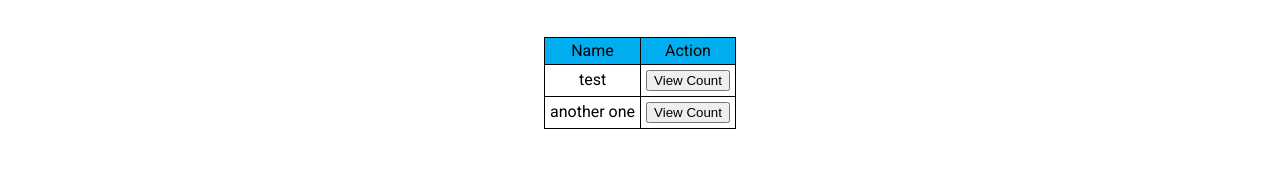
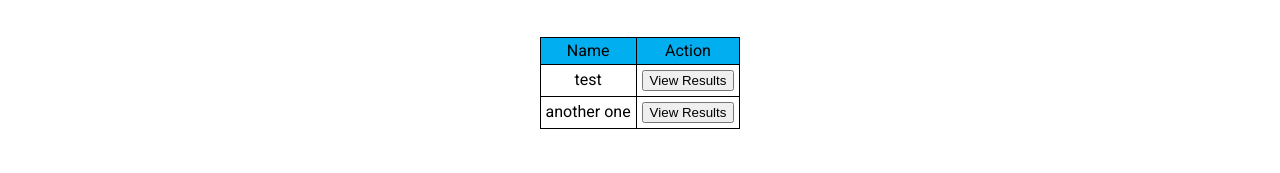
Before and after one commit to Kal-elthegreat/llamas, a React (Create React App) app in the folder final-proj/: page /election in a window 1280 px wide. Shown: the part 275-448 px from the top of the page. Built offline with nearby package versions, Linux system fonts and the light colour scheme; data requests are answered from the project's data file; a web font is replaced by a local one.

Commit message:
working state to view row

```diff
--- a/final-proj/src/App.js
+++ b/final-proj/src/App.js
@@ -12,7 +12,7 @@ export const App = () => {
       <Route path="/" element={<Layout />}>
         <Route index element={<Home />}/>
         <Route path="register" element={
-          <Provider store = {llamasStore}>
+          <Provider store={llamasStore}>
              <RegisterVoter/>
           </Provider>
         }/>
--- a/final-proj/src/components/election/ElectionResults.js
+++ b/final-proj/src/components/election/ElectionResults.js
@@ -2,10 +2,10 @@ import './index.css'
 
 export const ElectionResults = (props) => {
 
-    const { shouldDisplayResults } = props; // need a questionnaire array of objects
+    const { shouldDisplay } = props; // need a questionnaire: array of question objects
     return (
         <div >
-            {shouldDisplayResults && (
+            {shouldDisplay && (
                 <>
                     <h1 className='results-header'>Results</h1>
                     <table className="election-results">
--- a/final-proj/src/components/election/ElectionRow.js
+++ b/final-proj/src/components/election/ElectionRow.js
@@ -1,9 +1,17 @@
+
+
 export const ElectionRow = (props) => {
-    const { election, viewRow} = props;
+    const { election, viewResults,shouldDisplayResults} = props;
+
+    const submitViewResults = (id) => {
+        shouldDisplayResults(true);
+        viewResults(id)
+    }
+
     return (
         <tr>
             <td>{election.name}</td>
-            <td><button onClick={() => {console.log(`display results for ${election.id}`)}}>View Count</button></td>{/* get obj by id, set should display to true */}
+            <td><button onClick={() => submitViewResults(election.id)}>View Results</button></td>{/* get obj by id, set should display to true */}
         </tr>
     )
 }
--- a/final-proj/src/components/election/ElectionsTable.js
+++ b/final-proj/src/components/election/ElectionsTable.js
@@ -2,7 +2,7 @@ import { ElectionRow } from './ElectionRow';
 import './index.css'
 
 export const ElectionsTable = (props) => {
-    const { data, viewRow } = props;
+    const { elections, viewResults,shouldDisplayResults } = props;
     return (
         <table className='elections-table'>
             <thead>
@@ -12,12 +12,13 @@ export const ElectionsTable = (props) => {
                 </tr>
             </thead>
             <tbody>
-                {data.map(el => {
+                {elections.map(el => {
                     return (
                         <ElectionRow
                             key={el.id}
                             election={el}
-                            viewRow={viewRow}
+                            viewResults={viewResults}
+                            shouldDisplayResults={shouldDisplayResults}
                         />
                     )
                 })}
--- a/final-proj/src/components/election/actions/electionActions.js
+++ b/final-proj/src/components/election/actions/electionActions.js
@@ -1,4 +1,8 @@
 
 
-export const VIEW_ROW_ACTION = "[Election] VIEW_ROW";
+export const VIEW_RESULTS_ACTION = "[Election] VIEW_RESULTS";
 export const SHOULD_DISPLAY_RESULTS_ACTION = "[Election] SHOULD_DISPLAY_RESULTS";
+
+
+export const createViewResultsAction = (electionId) => ({ type: VIEW_RESULTS_ACTION, electionId})
+export const createShouldDisplayResultsAction = (bool) => ({ type: SHOULD_DISPLAY_RESULTS_ACTION, bool})
--- a/final-proj/src/components/election/createElection.js
+++ b/final-proj/src/components/election/createElection.js
@@ -4,17 +4,19 @@ import { useLlamasStore } from '../../shared/useLlamasStore'
 
 export const CreateElection = () => {
     // grab necessary state from store here and pass to children
-    const {viewRow,shouldDisplayResults,questionnaire} = useLlamasStore()
+    const { viewResults,shouldDisplayResults, election,shouldDisplay } = useLlamasStore();
+
     return (
         <div className='election-container'>
             {/* <Form /> */}
             <ElectionsTable
-                data={data}
-                viewRow={viewRow}
+                elections={data} /*elections should be an array of objects*/
+                viewResults={viewResults}
+                shouldDisplayResults={shouldDisplayResults}
             />
             <ElectionResults
-                shouldDisplayResults={shouldDisplayResults}
-                questionnaire={questionnaire}
+                shouldDisplay={shouldDisplay}
+                // questionnaire={questionnaire}
             />
         </div>
     )
--- a/final-proj/src/shared/llamasReducer.js
+++ b/final-proj/src/shared/llamasReducer.js
@@ -1,4 +1,5 @@
 import { combineReducers } from "redux";
+import { VIEW_RESULTS_ACTION,SHOULD_DISPLAY_RESULTS_ACTION } from "../components/election/actions/electionActions";
 import { CANCEL_EDIT_VOTER_ACTION, EDIT_VOTER_REQUEST_ACTION, REFRESH_VOTERS_DONE_ACTION, SORT_VOTERS_ACTION } from "../components/register/registerVoterActions";
 
 const votersReducer = (voters=[],action)=>{
@@ -25,8 +26,25 @@ const sortObjReducer = (sortObj={order:true,column:'ID'},action)=>{
     return sortObj;
 }
 
+// Elections Reducers
+const viewResultsReducer = (election = [], action) => {
+    if (action.type === VIEW_RESULTS_ACTION) {
+        return election
+        //return state.find(el => el ===action.id) //should find the matching id from the array of elections
+    }
+    return election;
+}
+const displayResultsReducer = (shouldDisplay = false, action) => {
+    if (action.type === SHOULD_DISPLAY_RESULTS_ACTION) {
+        return shouldDisplay = true //should determine if we display the list of questions for an election
+    }
+    return shouldDisplay;
+}
+
 export const llamasReducer = combineReducers({
     voters: votersReducer,
     editVoterId: editVoterIdRedcuer,
-    sortObj: sortObjReducer
+    sortObj: sortObjReducer,
+    election: viewResultsReducer,
+    shouldDisplay: displayResultsReducer
 })
--- a/final-proj/src/shared/llamasStore.js
+++ b/final-proj/src/shared/llamasStore.js
@@ -4,6 +4,4 @@ import { llamasReducer } from "./llamasReducer";
 import { composeWithDevTools } from '@redux-devtools/extension';
 
 
-
-export const llamasStore =
-createStore(llamasReducer,composeWithDevTools(applyMiddleware(thunk)));
+export const llamasStore = createStore(llamasReducer,composeWithDevTools(applyMiddleware(thunk)));
--- a/final-proj/src/shared/useLlamasStore.js
+++ b/final-proj/src/shared/useLlamasStore.js
@@ -1,14 +1,18 @@
 import { useEffect, useMemo } from "react";
 import { useDispatch, useSelector } from "react-redux";
 import { bindActionCreators } from "redux";
+import { createViewResultsAction,createShouldDisplayResultsAction } from "../components/election/actions/electionActions";
 import { addVoter, refreshVoters,saveVoter,deleteVoter, createSortVotersAction, createEditVoterAction, createCancelEditVoterAction } from "../components/register/registerVoterActions";
 import { selectEditVoterId, selectSortedVoters, selectSortObj } from "../components/register/registerVoterSelectors";
 
 
-export const useLlamasStore=()=>{
+export const useLlamasStore = ()=> {
     const voters = useSelector(selectSortedVoters);
     const editVoterId = useSelector(selectEditVoterId);
     const sortObj = useSelector(selectSortObj);
+    const election = useSelector(state => state.election);
+    const shouldDisplay = useSelector(state => state.shouldDisplay);
+    console.log(election,shouldDisplay)
 
     const dispatch = useDispatch();
 
@@ -19,13 +23,14 @@ export const useLlamasStore=()=>{
         deleteVoter,
         sortVoters:createSortVotersAction,
         editVoter: createEditVoterAction,
-        cancelEditVoter:createCancelEditVoterAction
+        cancelEditVoter:createCancelEditVoterAction,
+        viewResults:createViewResultsAction,
+        shouldDisplayResults:createShouldDisplayResultsAction,
     },dispatch),[dispatch]);
 
     useEffect(()=>{
         actions.refreshVoters();
     },[actions]);
 
-
-    return {...bindActionCreators, voters, editVoterId, sortObj};
+    return {...actions, voters, editVoterId, sortObj,election,shouldDisplay};
 }
```
